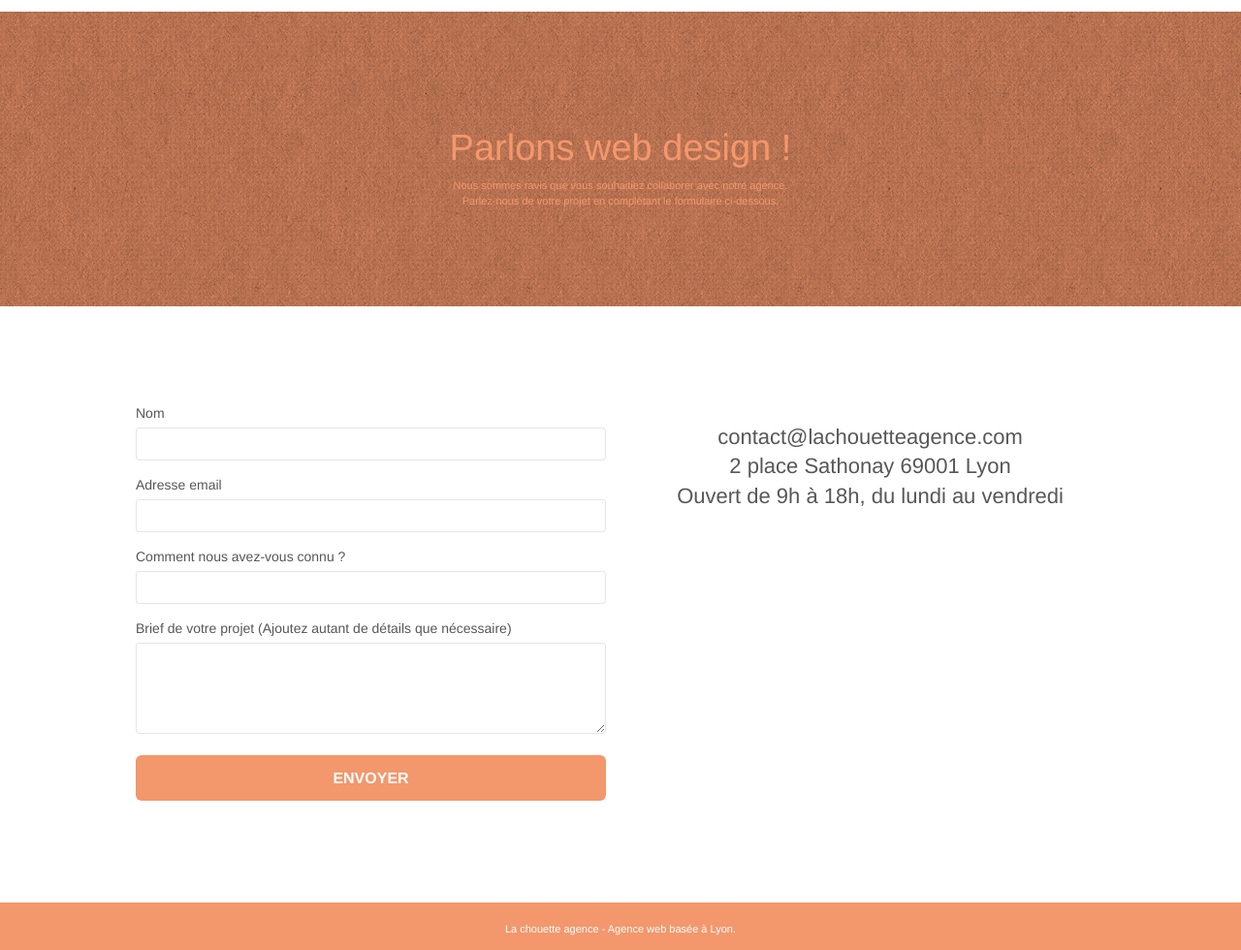
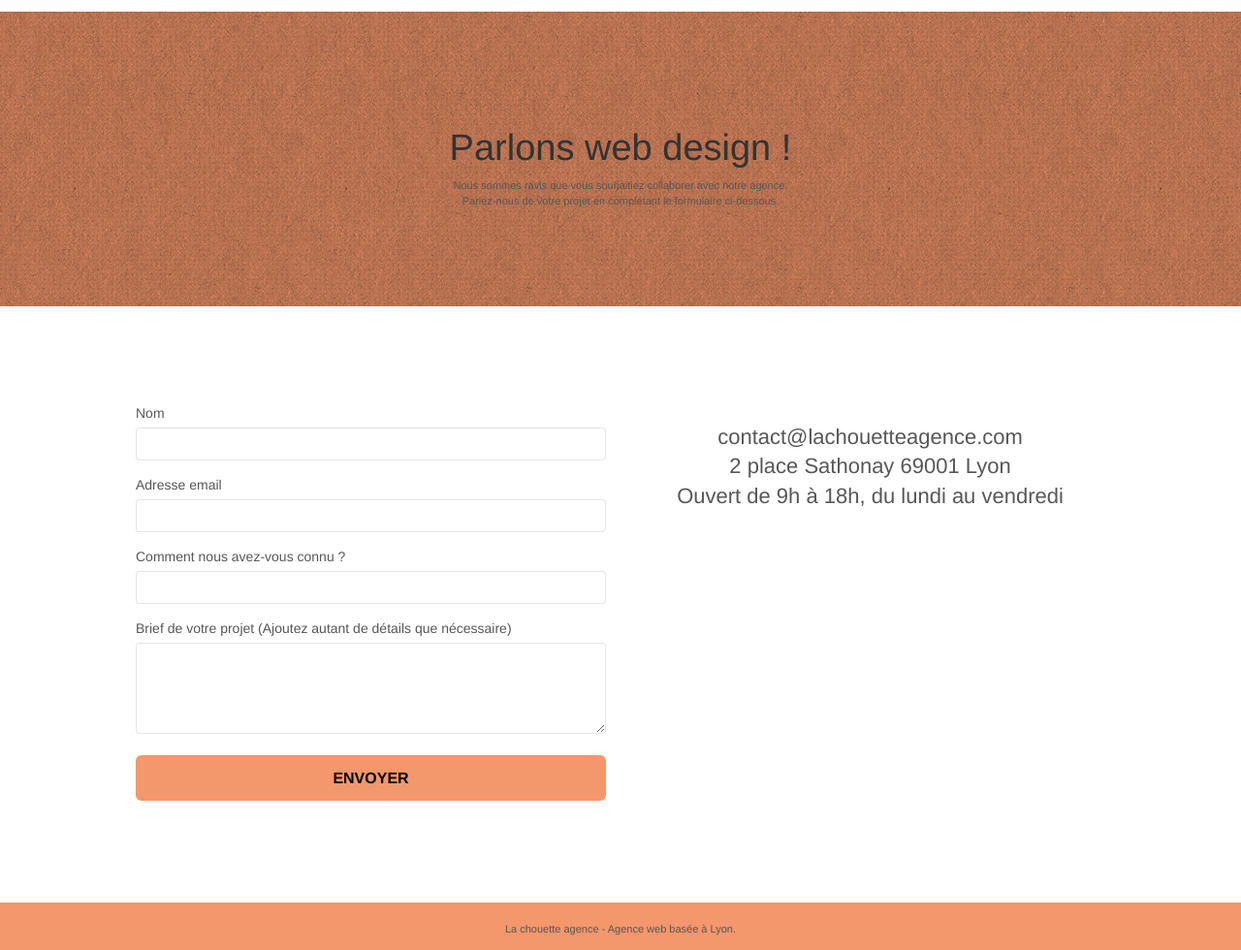
Before and after one commit to Lokki68/LibertBrice_4_25072021, a plain HTML site: page contact.html in a window 1280 px wide. Shown: the part 80-1060 px from the top of the page at 97% size. Drawn offline with Linux system fonts and the light colour scheme.

Commit message:
correction contraste

```diff
--- a/contact.html
+++ b/contact.html
@@ -72,10 +72,10 @@
 	<div class="container bloc-lg">
 		<div class="row">
 			<div class="col-sm-12">
-				<h1 class="text-center hero-bloc-text tc-white">
+				<h1 class="text-center hero-bloc-text ">
 					Parlons web design !
 				</h1>
-				<p class="text-center mg-lg tc-white tight-width-whitespace">
+				<p class="text-center mg-lg tight-width-whitespace">
 					Nous sommes ravis que vous souhaitiez collaborer avec notre agence.<br>
 					Parlez-nous de votre projet en complétant le formulaire ci-dessous.
 				</p>
@@ -141,7 +141,7 @@
 	<div class="container bloc-sm">
 		<div class="row">
 			<div class="col-sm-12">
-				<p class="text-center white">
+				<p class="text-center ">
 					La chouette agence - Agence web basée à Lyon.<br>
 				</p>
 				<div class="row row-no-gutters social">
--- a/style.css
+++ b/style.css
@@ -788,12 +788,12 @@ h4 {
 
 .btn-atomic-tangerine {
     background: #F3976C;
-    color: #FFFFFF;
+    color: #000000;
 }
 
 .btn-atomic-tangerine:hover {
     background: #c27956;
-    color: #FFFFFF;
+    color: #000000;
 }
 
 .ltc-white {
```
Also changed, not shown: index.html (+2 -2 lines).
